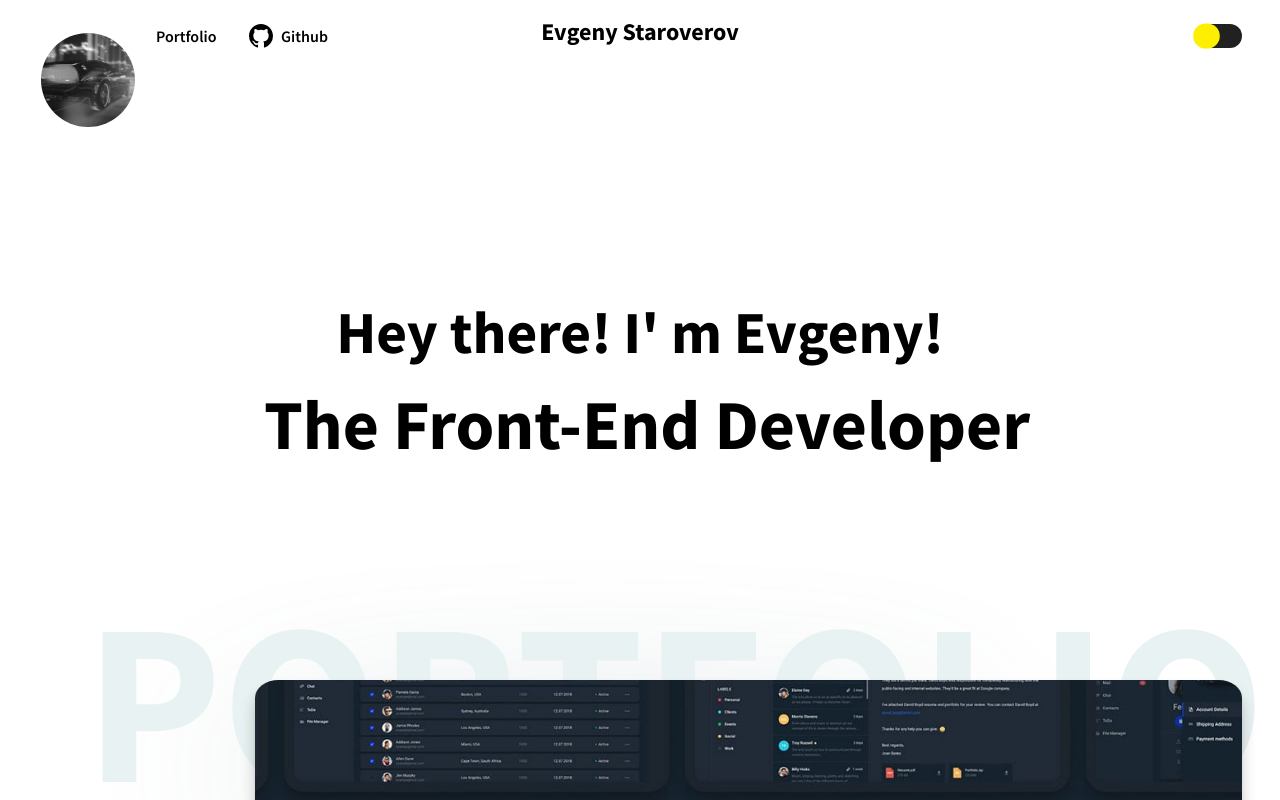
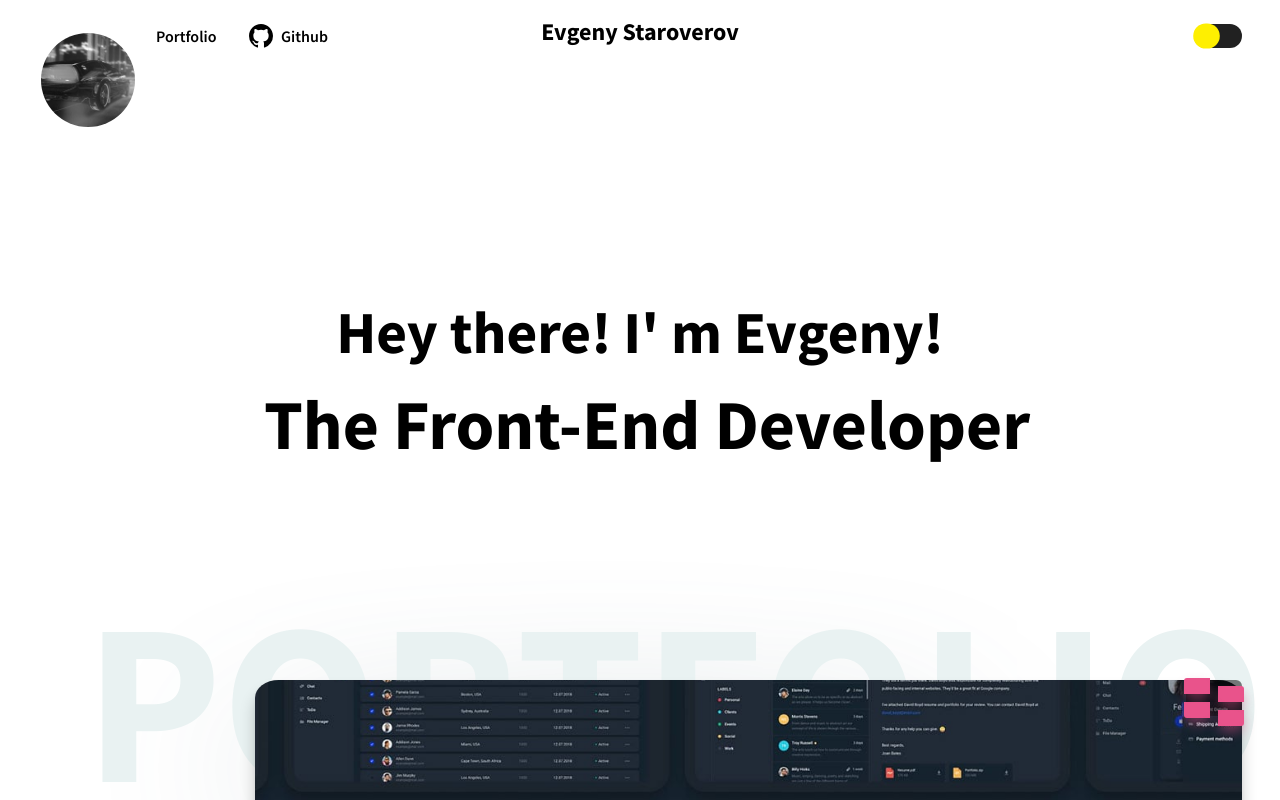
Before and after one commit to evsgodev/my-portfolio-app, a React (Create React App) app: page / in a window 1280 px wide. Shown: the top 800 px of the page. Built offline with nearby package versions, Linux system fonts and the light colour scheme.

Commit message:
Toggle grid projects

```diff
--- a/package.json
+++ b/package.json
@@ -6,6 +6,7 @@
     "@testing-library/jest-dom": "^5.16.5",
     "@testing-library/react": "^13.4.0",
     "@testing-library/user-event": "^13.5.0",
+    "gsap": "^3.11.3",
     "react": "^18.2.0",
     "react-dom": "^18.2.0",
     "react-router-dom": "^6.4.4",
--- /dev/null
+++ b/src/components/containers/ProjectInterface.js
@@ -0,0 +1,14 @@
+import React from "react";
+import SwitcherGrid from "../ui/switcher-grid/SwitcherGrid";
+import ProjectGuide from "../layout/project-guide/ProjectGuide";
+
+function ProjectInterface() {
+    return (
+        <div>
+            <SwitcherGrid />
+            <ProjectGuide />
+        </div>
+    )
+}
+
+export default ProjectInterface;
--- /dev/null
+++ b/src/components/layout/project-guide/ProjectGuide.js
@@ -0,0 +1,18 @@
+import classes from "./ProjectGuide.module.scss";
+
+const ProjectGuide = () => {
+    return (
+        <div className={`${classes['project-guide']} js-project-guide`}>
+            <div className={classes['project-guide__container']}>
+                <svg className={classes['icon-swipe']}>
+                    <use xlinkHref="images/svg-symbols.svg#swipe"></use>
+                </svg>
+                <div className={classes['project-guide__text']}>
+                    Swipe projects left to right <br />
+                    <small className={classes['font-weight-500']}>Click to close</small></div>
+            </div>
+        </div>
+    )
+}
+
+export default ProjectGuide;
--- /dev/null
+++ b/src/components/layout/project-guide/ProjectGuide.module.scss
@@ -0,0 +1,34 @@
+.project-guide {
+  position: fixed;
+  top: 0;
+  left: 0;
+  z-index: 4;
+  display: flex;
+  justify-content: center;
+  align-items: center;
+  width: 100%;
+  height: 100%;
+  font-weight: 700;
+  font-size: 18px;
+  text-align: center;
+  backdrop-filter: blur(4px);
+  background-color: var(--white-color-a2);
+  cursor: pointer;
+  pointer-events: none;
+  opacity: 0;
+
+  &.is-active {
+    opacity: 1;
+    pointer-events: all;
+  }
+
+  @media screen and (min-width: 768px) {
+    display: none;
+  }
+
+  svg[class*="swipe"] {
+    max-width: 100px;
+    height: 100px;
+    margin-bottom: 15px;
+  }
+}
--- a/src/components/routes/Home.js
+++ b/src/components/routes/Home.js
@@ -2,12 +2,14 @@ import React from "react";
 import Header from "../layout/header/Header";
 import Intro from "../layout/intro/Intro";
 import ProjectCovers from "../containers/project-covers/ProjectCovers";
+import ProjectInterface from "../containers/ProjectInterface";
 
 function Home() {
     return (
         <div className={'page-wrapper'}>
             <Header toggleLinkPath="/about" toggleLinkText="Portfolio" />
             <Intro title="Portfolio" />
+            <ProjectInterface />
             <main className={'page-content'}>
                 <ProjectCovers title={'Projects'} />
             </main>
--- /dev/null
+++ b/src/components/ui/switcher-grid/SwitcherGrid.js
@@ -0,0 +1,117 @@
+import React, {} from "react";
+import classes from "./SwitcherGrid.module.scss";
+import { gsap, Back, Circ } from "gsap";
+import styled from "styled-components";
+
+const SWITCHER_ACTIVE_CLS = classes['switcher-grid--active'];
+
+const SwitcherGrid = props => {
+    const onToggleGrid = event => {
+        const element = event.currentTarget;
+        const toggleDuration = props.duration || 0.2;
+        const switcherGuide = document.querySelector('.js-project-guide');
+        const grid = document.querySelector('.js-project-covers-items');
+        const row = document.querySelector('.js-project-covers-row');
+        const gridItems = grid.querySelectorAll('.js-project-covers-item');
+        const sliderRow = row.querySelector('#projectsCoverSlider');
+        const projectsTitle = document.querySelector('.js-project-covers-title-text');
+        const sliderProgress = document.querySelector('.js-project-covers-progress-line');
+        const footer = document.querySelector('.footer');
+        const tlToggle = gsap.timeline();
+        const tlRow = gsap.timeline();
+
+        event.preventDefault();
+        element.classList.toggle(SWITCHER_ACTIVE_CLS);
+
+        if (!switcherGuide.classList.contains('is-complete')) {
+            switcherGuide.classList.add('is-active');
+        }
+
+        if (element.classList.contains(SWITCHER_ACTIVE_CLS)) {
+            gsap.to(gridItems, {
+                scale: 0.0,
+                duration: toggleDuration + 0.2
+            });
+
+            gsap.set(sliderRow, {
+                x: '100%',
+                autoAlpha: 0
+            });
+
+            gsap.set(footer, {
+                autoAlpha: 0
+            });
+
+            gsap.set(projectsTitle, {
+                x: '-18%',
+                autoAlpha: 0
+            });
+
+            tlToggle.to(grid, {
+                autoAlpha: 0,
+                duration: toggleDuration,
+                ease: 'linear'
+            }).to(row, {
+                autoAlpha: 1,
+                duration: toggleDuration,
+                ease: 'linear',
+                onStart: () => {
+                    grid.style.display = 'none';
+                    row.style.display = 'block';
+                    tlRow.to(sliderRow, {
+                        x: '0',
+                        duration: toggleDuration + 0.5,
+                        ease: 'power4.out'
+                    })
+                        .to(sliderRow, {
+                            autoAlpha: 1,
+                            duration: toggleDuration + 0.2,
+                            ease: 'power1.in'
+                        }, '-=0.75')
+                        .to(projectsTitle, {
+                            x: '0',
+                            autoAlpha: 1,
+                            duration: toggleDuration + 0.6,
+                            ease: Circ.easeOut
+                        }, '-=0.75');
+                    gsap.to(footer, { autoAlpha: 1 });
+                    sliderProgress.classList.add('is-visible');
+                }
+            });
+        } else {
+            sliderProgress.classList.remove('is-visible');
+
+            tlToggle.to(row, {
+                autoAlpha: 0,
+                duration: toggleDuration,
+                ease: 'linear'
+            }).to(grid, {
+                autoAlpha: 1,
+                duration: toggleDuration,
+                ease: 'linear',
+                onStart: () => {
+                    grid.style.display = '';
+                    row.style.display = 'none';
+                    gsap.to(gridItems, {
+                        scale: 1,
+                        duration: toggleDuration + 0.1,
+                        ease: Back.easeOut.config(1)
+                    });
+                }
+            });
+        }
+    }
+
+    return (
+        <div className={classes['switcher-grid']}>
+            <button onClick={onToggleGrid} className={`${classes['switcher-grid__button']} js-switcher-grid`}>
+                <div className={classes['switcher-grid__bar']}></div>
+                <div className={classes['switcher-grid__bar']}></div>
+                <div className={classes['switcher-grid__bar']}></div>
+                <div className={classes['switcher-grid__bar']}></div>
+            </button>
+        </div>
+    )
+}
+
+export default SwitcherGrid;
--- /dev/null
+++ b/src/components/ui/switcher-grid/SwitcherGrid.module.scss
@@ -0,0 +1,100 @@
+.switcher-grid {
+  --offset: 100vh - var(--intro-height) - var(--projects-padding-top);
+  position: absolute;
+  right: var(--container-gutter);
+  z-index: 4;
+  margin-top: calc((var(--offset)) * -1);
+  //opacity: 0;
+  transition: opacity 300ms ease-in;
+  //pointer-events: none;
+
+  @media screen and (max-width: 767px) {
+    --offset: 94px - var(--projects-padding-top);
+  }
+
+  &.is-visible {
+    opacity: 1;
+    pointer-events: all;
+  }
+
+  &.is-sticky {
+    position: fixed;
+    top: calc(var(--offset));
+    transform: translateY(var(--header-height)) translateY(20px);
+  }
+
+  html.is-animating & {
+    right: calc(var(--container-gutter) + var(--scrollbar-width));
+  }
+
+  html.is-touch & {
+    right: var(--container-gutter);
+  }
+
+  &__button {
+    display: grid;
+    grid-template-columns: repeat(1, 1fr 1fr);
+    width: 56px;
+    padding: 2px;
+    border: none;
+    outline: none;
+    border-radius: 6px;
+    transform: scale(1);
+    transition: var(--t-base);
+    background-color: var(--black-color-a5);
+
+    [class*="theme-alt"] & {
+      background-color: var(--white-color-a6);
+    }
+  }
+
+  &__bar {
+    position: relative;
+    height: 16px;
+    background-color: var(--purple-color);
+    transition: var(--t-base);
+    pointer-events: none;
+
+    &::before {
+      content: " ";
+      position: absolute;
+      left: 0;
+      bottom: 0;
+      width: 100%;
+      height: 100%;
+      z-index: -1;
+      box-shadow: 0 6px 12px rgba(233, 83, 139, 0.44);
+      border-radius: 50%;
+    }
+
+    &:nth-child(1) {
+      border-radius: 3px 0 0 0;
+      transform: translateY(-4px) translateX(-4px);
+    }
+
+    &:nth-child(2) {
+      border-radius: 0 3px 0 0;
+      transform: translateY(4px) translateX(4px);
+    }
+
+    &:nth-child(3) {
+      border-radius: 0 0 0 3px;
+      transform: translateY(4px) translateX(-4px);
+    }
+
+    &:nth-child(4) {
+      border-radius: 0 0 3px 0;
+      transform: translateY(12px) translateX(4px);
+    }
+
+    .switcher-grid--active & {
+      transform: translateX(0);
+    }
+
+    @media (hover: hover) {
+      .switcher-grid:hover & {
+        transform: translateX(0);
+      }
+    }
+  }
+}
```
Also changed, not shown: src/components/containers/project-covers/ProjectCovers.js (+8 -10 lines), 1 other file (tests, documents, lock files or other folders).
